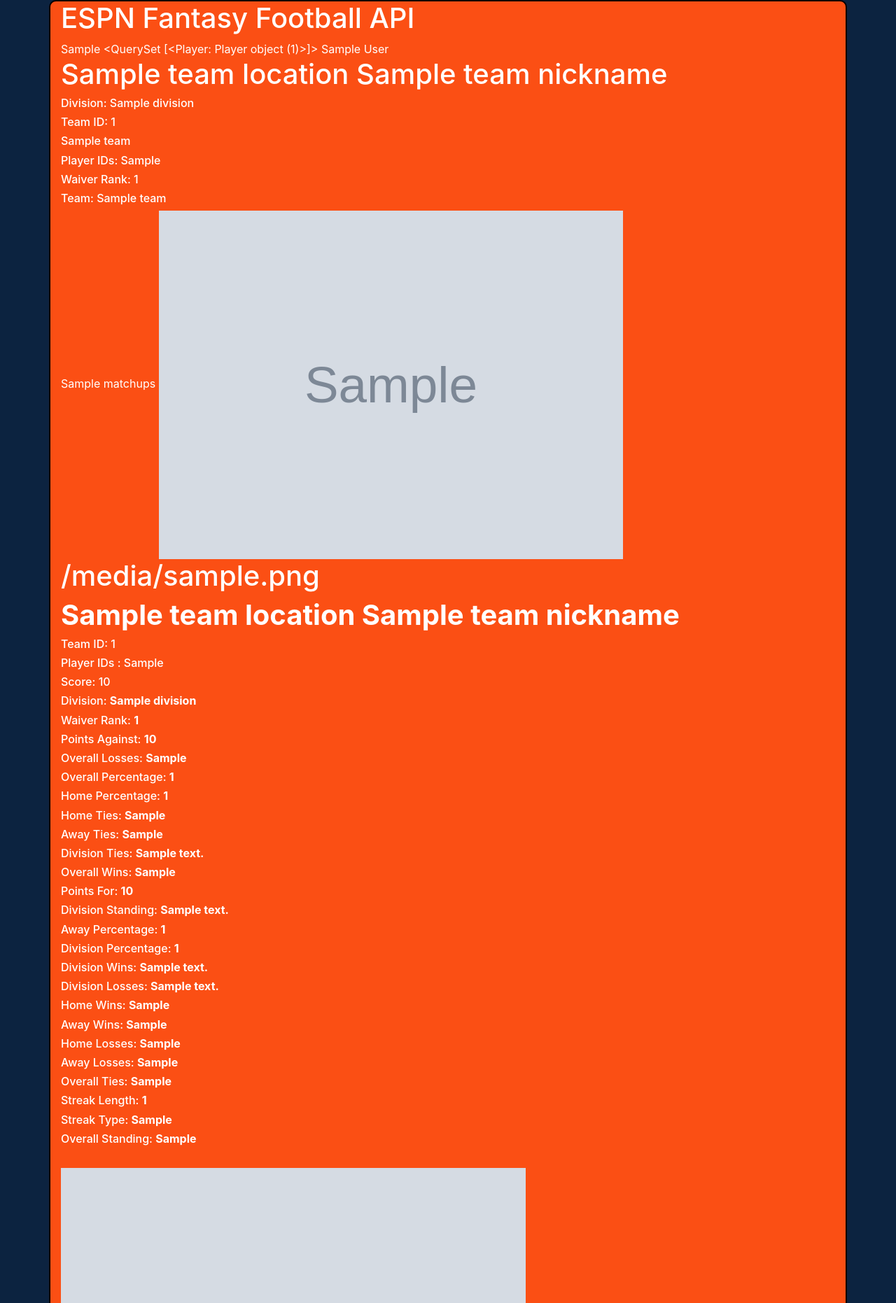
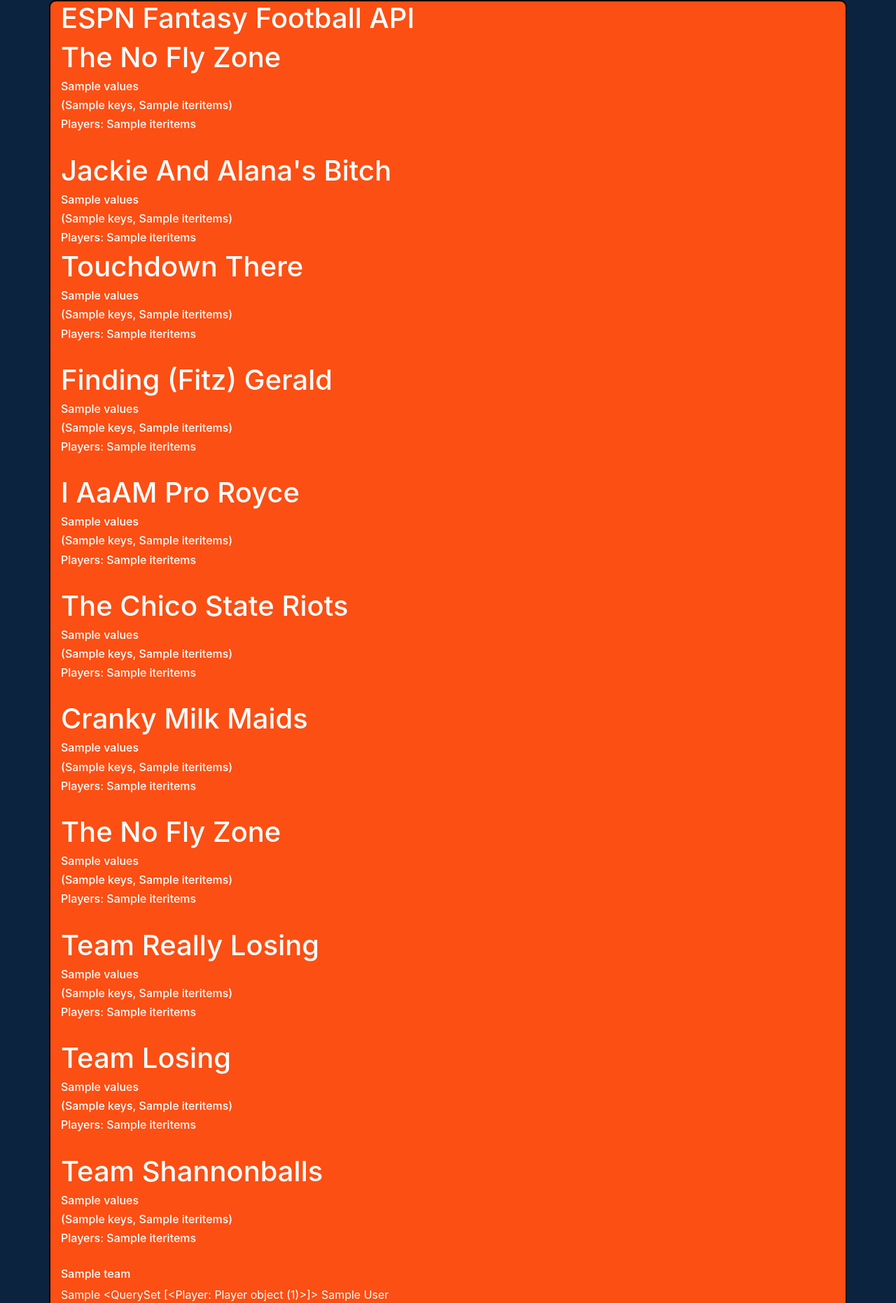
Before and after one commit to matthewgstillman/fantasy_football_api, a Django app: template apps/fantasy_football_api/templates/fantasy_football_api/index.html in a window 1280 px wide. Shown: the part 56-1918 px from the top of the page at 70% size. Run offline with Django 3.2, Linux system fonts and the light colour scheme; tables that the repository leaves empty hold one stand-in row (values such as "Sample post"); the template is opened without the code that fills it: values that come from a table or form of the project are taken from there, most other values are stand-ins (such as "Sample title", 1, 10 or a date in 2020); grey boxes marked "Sample" are stand-in pictures; parts of the project's set-up code (start-up, migrations or seed data) failed here and were passed over; some libraries are stand-ins or nearby versions.

Commit message:
Integrated Functionality With Player/Fantasy Team Dictionary

```diff
--- a/apps/fantasy_football_api/templates/fantasy_football_api/index.html
+++ b/apps/fantasy_football_api/templates/fantasy_football_api/index.html
@@ -32,6 +32,107 @@
 </nav>
 <div class="container">
     <h1>ESPN Fantasy Football API</h1>
+        {% for keys, values in player_dict.teams.Team_Hella_The_Most_Losing.iteritems %}
+            <h1>The No Fly Zone</h1>
+            <h6>{{ values.keys.values }}</h6>
+            {% for player in values.values %}
+                <h6>{{ player }}</h6>
+            {% endfor %}
+            <h6>Players: {{ values.values }}</h6>
+        {% endfor %}
+        <br>
+        {% for keys, values in player_dict.teams.Jackie_And_Alanas_Bitch.iteritems %}
+            <h1>Jackie And Alana's Bitch</h1>
+            <h6>{{ values.keys.values }}</h6>
+            {% for player in values.values %}
+                <h6>{{ player }}</h6>
+            {% endfor %}
+            <h6>Players: {{ values.values }}</h6>
+        {% endfor %}
+        {% for keys, values in player_dict.teams.Touchdown_There.iteritems %}
+            <h1>Touchdown There</h1>
+            <h6>{{ values.keys.values }}</h6>
+            {% for player in values.values %}
+                <h6>{{ player }}</h6>
+            {% endfor %}
+            <h6>Players: {{ values.values }}</h6>
+        {% endfor %}
+        <br>
+        {% for keys, values in player_dict.teams.Finding_Fitz_Gerald.iteritems %}
+            <h1>Finding (Fitz) Gerald</h1>
+            <h6>{{ values.keys.values }}</h6>
+            {% for player in values.values %}
+                <h6>{{ player }}</h6>
+            {% endfor %}
+            <h6>Players: {{ values.values }}</h6>
+        {% endfor %}
+        <br>
+        {% for keys, values in player_dict.teams.I_AaAM_Pro_Royce.iteritems %}
+            <h1>I AaAM Pro Royce</h1>
+            <h6>{{ values.keys.values }}</h6>
+            {% for player in values.values %}
+                <h6>{{ player }}</h6>
+            {% endfor %}
+            <h6>Players: {{ values.values }}</h6>
+        {% endfor %}
+        <br>
+        {% for keys, values in player_dict.teams.The_Chico_State_Riots.iteritems %}
+            <h1>The Chico State Riots</h1>
+            <h6>{{ values.keys.values }}</h6>
+            {% for player in values.values %}
+                <h6>{{ player }}</h6>
+            {% endfor %}
+            <h6>Players: {{ values.values }}</h6>
+        {% endfor %}
+        <br>
+        {% for keys, values in player_dict.teams.Cranky_Milk_Maids.iteritems %}
+            <h1>Cranky Milk Maids</h1>
+            <h6>{{ values.keys.values }}</h6>
+            {% for player in values.values %}
+                <h6>{{ player }}</h6>
+            {% endfor %}
+            <h6>Players: {{ values.values }}</h6>
+        {% endfor %}
+        <br>
+        {% for keys, values in player_dict.teams.The_No_Fly_Zone.iteritems %}
+            <h1>The No Fly Zone</h1>
+            <h6>{{ values.keys.values }}</h6>
+            {% for player in values.values %}
+                <h6>{{ player }}</h6>
+            {% endfor %}
+            <h6>Players: {{ values.values }}</h6>
+        {% endfor %}
+        <br>
+        {% for keys, values in player_dict.teams.Team_Really_Losing.iteritems %}
+            <h1>Team Really Losing</h1>
+            <h6>{{ values.keys.values }}</h6>
+            {% for player in values.values %}
+                <h6>{{ player }}</h6>
+            {% endfor %}
+            <h6>Players: {{ values.values }}</h6>
+        {% endfor %}
+        <br>
+        {% for keys, values in player_dict.teams.Team_Losing.iteritems %}
+            <h1>Team Losing</h1>
+            <h6>{{ values.keys.values }}</h6>
+            {% for player in values.values %}
+                <h6>{{ player }}</h6>
+            {% endfor %}
+            <h6>Players: {{ values.values }}</h6>
+        {% endfor %}
+        <br>
+        {% for keys, values in player_dict.teams.Team_Shannonballs.iteritems %}
+            <h1>Team Shannonballs</h1>
+            <h6>{{ values.keys.values }}</h6>
+            {% for player in values.values %}
+                <h6>{{ player }}</h6>
+            {% endfor %}
+            <h6>Players: {{ values.values }}</h6>
+        {% endfor %}
+        <br>
+        {% for team in player_dict.teams %}
+            <h6>{{ team }}</h6>
+        {% endfor %}
         {{ player_id_array }}
         {{ players }}
         {{ first_name }} {{ last_name }}
@@ -45,9 +146,6 @@
                         <h6>{{ id.values }}</h6>
                     {% endif %}
                 {% endfor %}-->
-                {% for team in player_dict.teams %}
-                <h6>{{ team }}</h6>
-                {% endfor %}
                 <h6>Player IDs: {{ matchup.teams.0.playerIDs }}</h6>
                 <h6>Waiver Rank: {{ matchup.teams.0.team.waiverRank }}</h6>
                 <h6>Team: {{ matchup.teams.0.team }}</h6>
```
Also changed, not shown: apps/fantasy_football_api/player_id_dict.py (+11 -11 lines), 1 other file.
